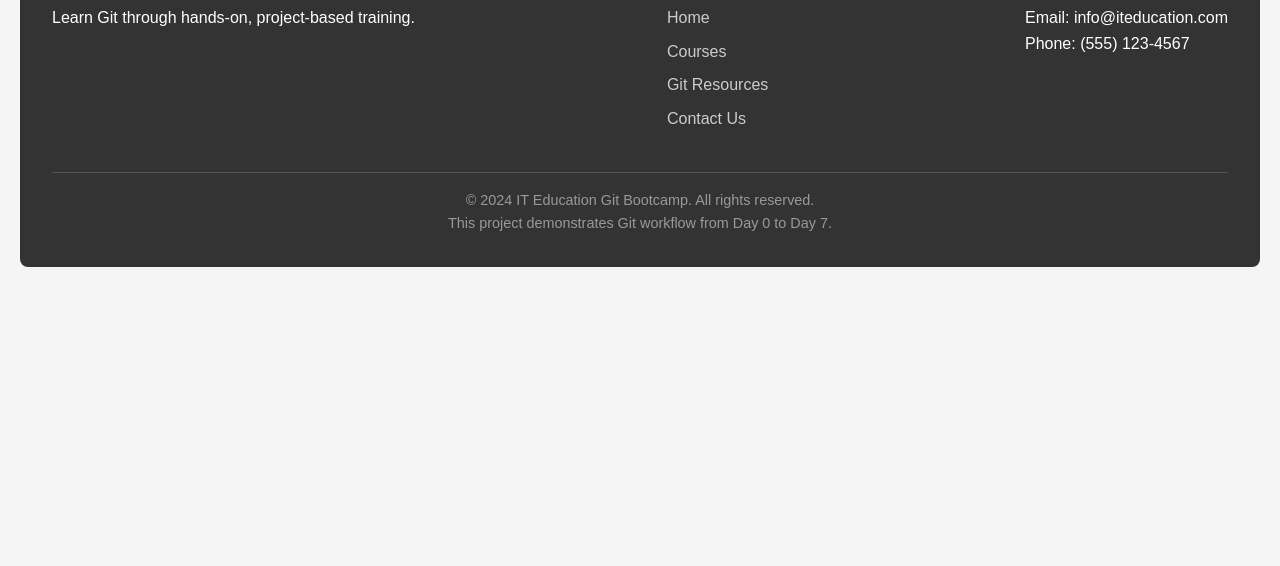
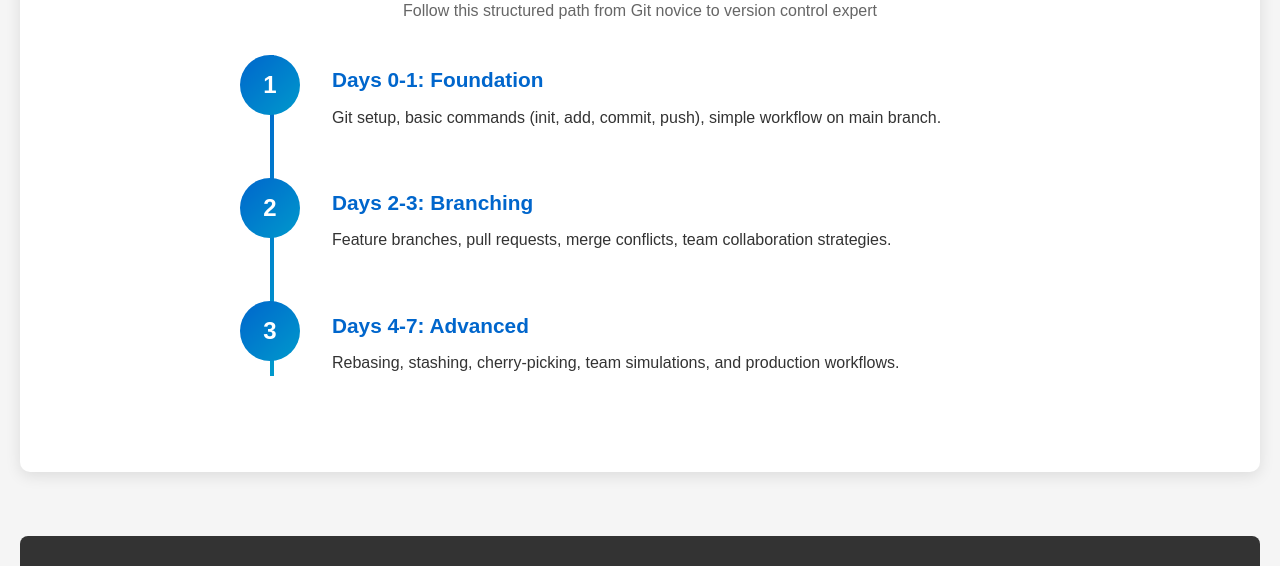
Before and after one commit to sayyedminaz7860-hub/it-education-site, a plain HTML site: page index.html in a window 1280 px wide. Shown: the part 845-1411 px from the top of the page. Before the commit the page ends 1132 px from the top, so only its background shows below. Drawn offline with Linux system fonts and the light colour scheme.

Commit message:
Add learning path section

```diff
--- a/index.html
+++ b/index.html
@@ -154,6 +154,112 @@
             font-size: 0.9rem;
         }
 
+/* LEARNING PATH - Day 3 (Tom) */
+        .learning-path {
+            background: white;
+            padding: 3rem 2rem;
+            margin: 2rem 0;
+            border-radius: 10px;
+            box-shadow: 0 4px 15px rgba(0,0,0,0.1);
+        }
+
+        .path-steps {
+            max-width: 800px;
+            margin: 2rem auto 0;
+            position: relative;
+        }
+
+        .path-steps::before {
+            content: '';
+            position: absolute;
+            top: 0;
+            left: 30px;
+            bottom: 0;
+            width: 4px;
+            background: linear-gradient(to bottom, #0066cc, #0099cc);
+        }
+
+        .path-step {
+            display: flex;
+            gap: 2rem;
+            margin-bottom: 3rem;
+            position: relative;
+        }
+
+        .step-number {
+            width: 60px;
+            height: 60px;
+            background: linear-gradient(135deg, #0066cc, #0099cc);
+            border-radius: 50%;
+            display: flex;
+            align-items: center;
+            justify-content: center;
+            color: white;
+            font-size: 1.5rem;
+            font-weight: bold;
+            flex-shrink: 0;
+            position: relative;
+            z-index: 1;
+        }
+
+        .step-content {
+            padding-top: 0.5rem;
+        }
+
+        .step-title {
+            color: #0066cc;
+            margin-bottom: 0.5rem;
+            font-size: 1.3rem;
+        }
+
+        /* TESTIMONIALS - Day 3 (Tom) */
+        .testimonials {
+            background: #f8f9fa;
+            padding: 3rem 2rem;
+            margin: 2rem 0;
+            border-radius: 10px;
+            border: 1px solid #dee2e6;
+        }
+
+        .testimonial-grid {
+            display: grid;
+            grid-template-columns: repeat(auto-fit, minmax(300px, 1fr));
+            gap: 2rem;
+            margin-top: 2rem;
+        }
+
+        .testimonial-card {
+            background: white;
+            padding: 2rem;
+            border-radius: 8px;
+            box-shadow: 0 2px 10px rgba(0,0,0,0.05);
+        }
+
+        .testimonial-text {
+            font-style: italic;
+            margin-bottom: 1.5rem;
+            color: #555;
+        }
+
+        .testimonial-author {
+            display: flex;
+            align-items: center;
+            gap: 1rem;
+        }
+
+        .author-avatar {
+            width: 50px;
+            height: 50px;
+            background: #0066cc;
+            border-radius: 50%;
+            display: flex;
+            align-items: center;
+            justify-content: center;
+            color: white;
+            font-weight: bold;
+        }
+
+
     </style>
 </head>
 
@@ -191,6 +297,43 @@
         </button>
     </section>
 
+    <!-- LEARNING PATH SECTION - Day 3 (Tom) -->
+    <section class="learning-path">
+        <h2 style="text-align: center; color: #0066cc; margin-bottom: 1rem;">
+            7-Day Git Learning Journey
+        </h2>
+        <p style="text-align: center; color: #666; margin-bottom: 2rem;">
+            Follow this structured path from Git novice to version control expert
+        </p>
+
+        <div class="path-steps">
+            <div class="path-step">
+                <div class="step-number">1</div>
+                <div class="step-content">
+                    <h3 class="step-title">Days 0-1: Foundation</h3>
+                    <p>Git setup, basic commands (init, add, commit, push), simple workflow on main branch.</p>
+                </div>
+            </div>
+
+            <div class="path-step">
+                <div class="step-number">2</div>
+                <div class="step-content">
+                    <h3 class="step-title">Days 2-3: Branching</h3>
+                    <p>Feature branches, pull requests, merge conflicts, team collaboration strategies.</p>
+                </div>
+            </div>
+
+            <div class="path-step">
+                <div class="step-number">3</div>
+                <div class="step-content">
+                    <h3 class="step-title">Days 4-7: Advanced</h3>
+                    <p>Rebasing, stashing, cherry-picking, team simulations, and production workflows.</p>
+                </div>
+            </div>
+        </div>
+    </section>
+
+
     <!-- FOOTER - Day 1 (Sanya)
          Git Command: git commit -m "Update footer text" -->
     <footer class="footer">
@@ -221,6 +364,7 @@
             <p>&copy; 2024 IT Education Git Bootcamp. All rights reserved.</p>
             <p>This project demonstrates Git workflow from Day 0 to Day 7.</p>
         </div>
+
     </footer>
 
 </body>
```
